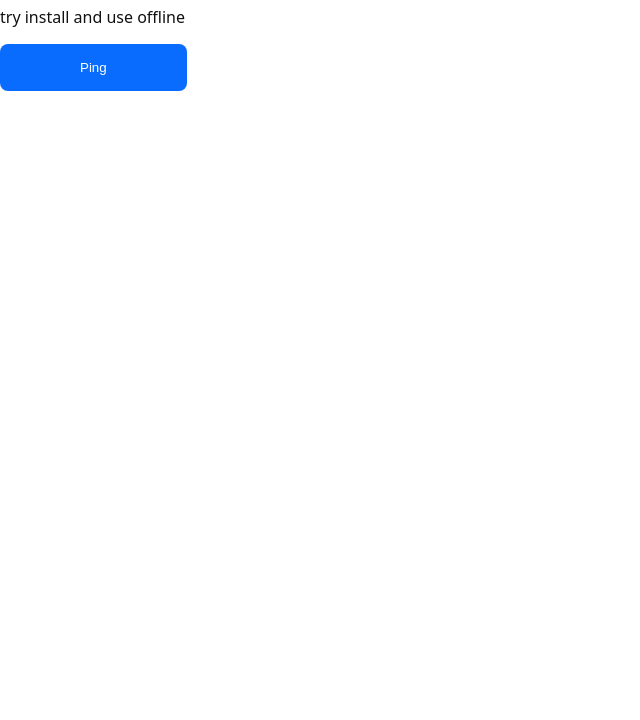
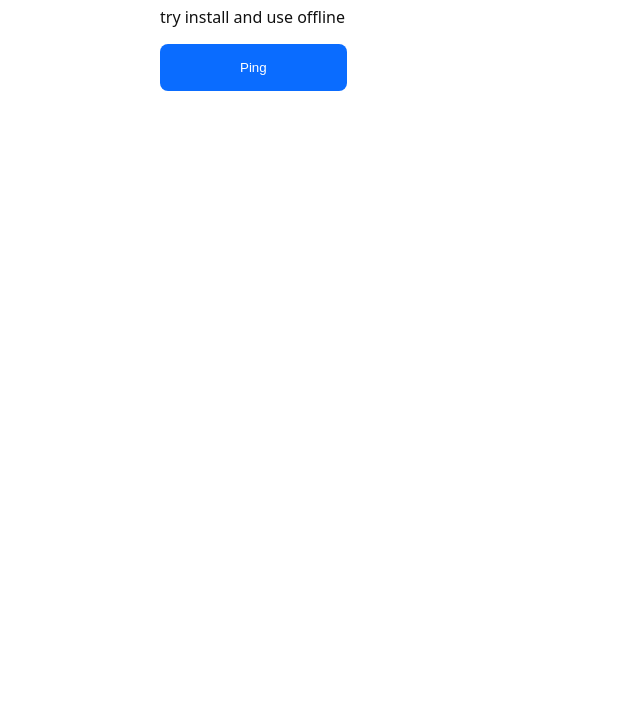
Before and after one commit to Purnod/PWA_Demo, a plain HTML site: page index.html in a window 1280 px wide. Shown: the part 80-800 px from the top of the page, without its empty margins (0-640 px from the left). Drawn offline with Linux system fonts and the light colour scheme.

Commit message:
CSS code updated

```diff
--- a/styles.css
+++ b/styles.css
@@ -15,7 +15,11 @@ body {
     color: var(--fg);
 }
 
-
+.container {
+    width: min(100%, 60rem);
+    margin: auto;
+    padding: 2rem, 1rem;
+}
 
 button{
     background: var(--brand);
```
